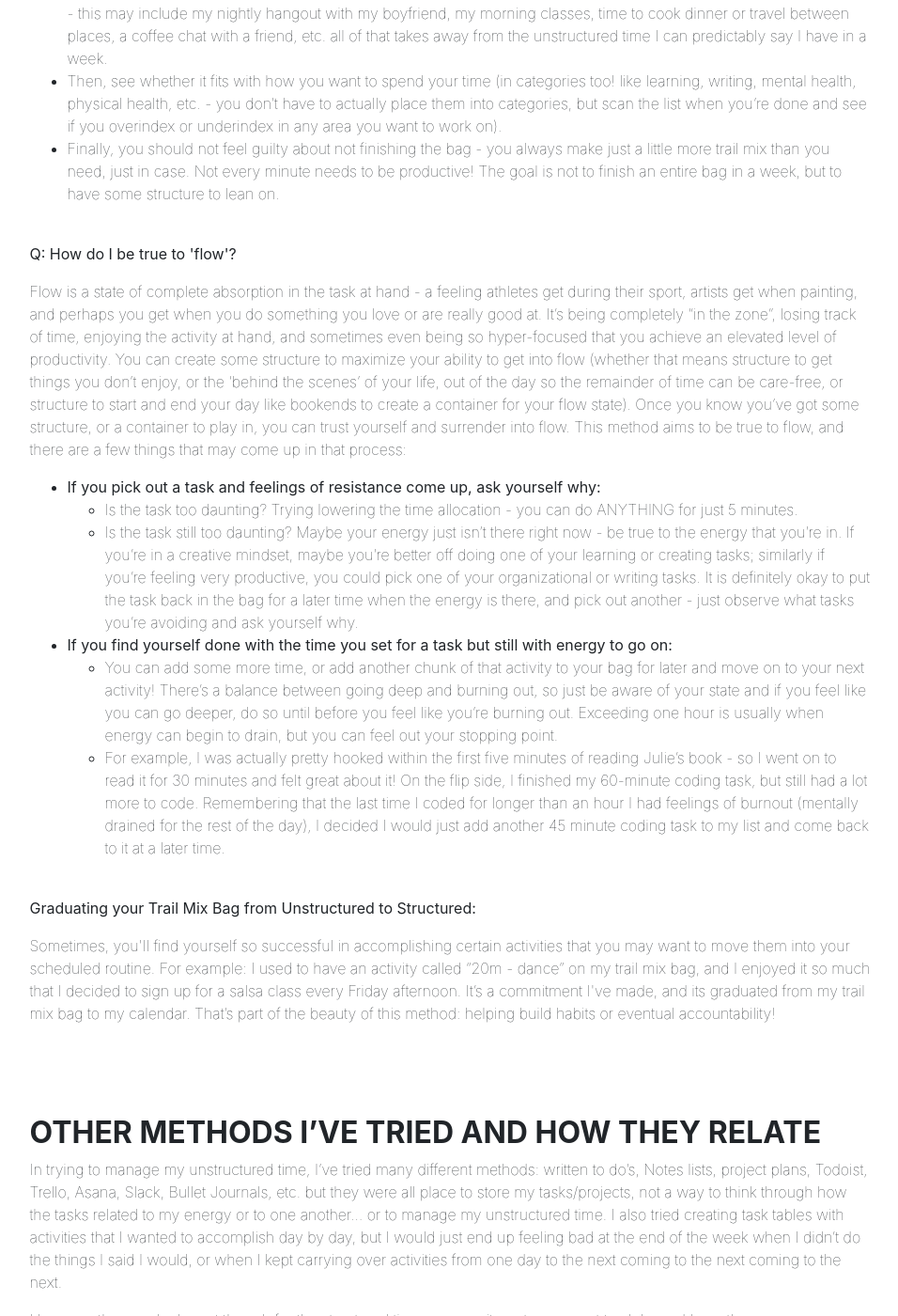
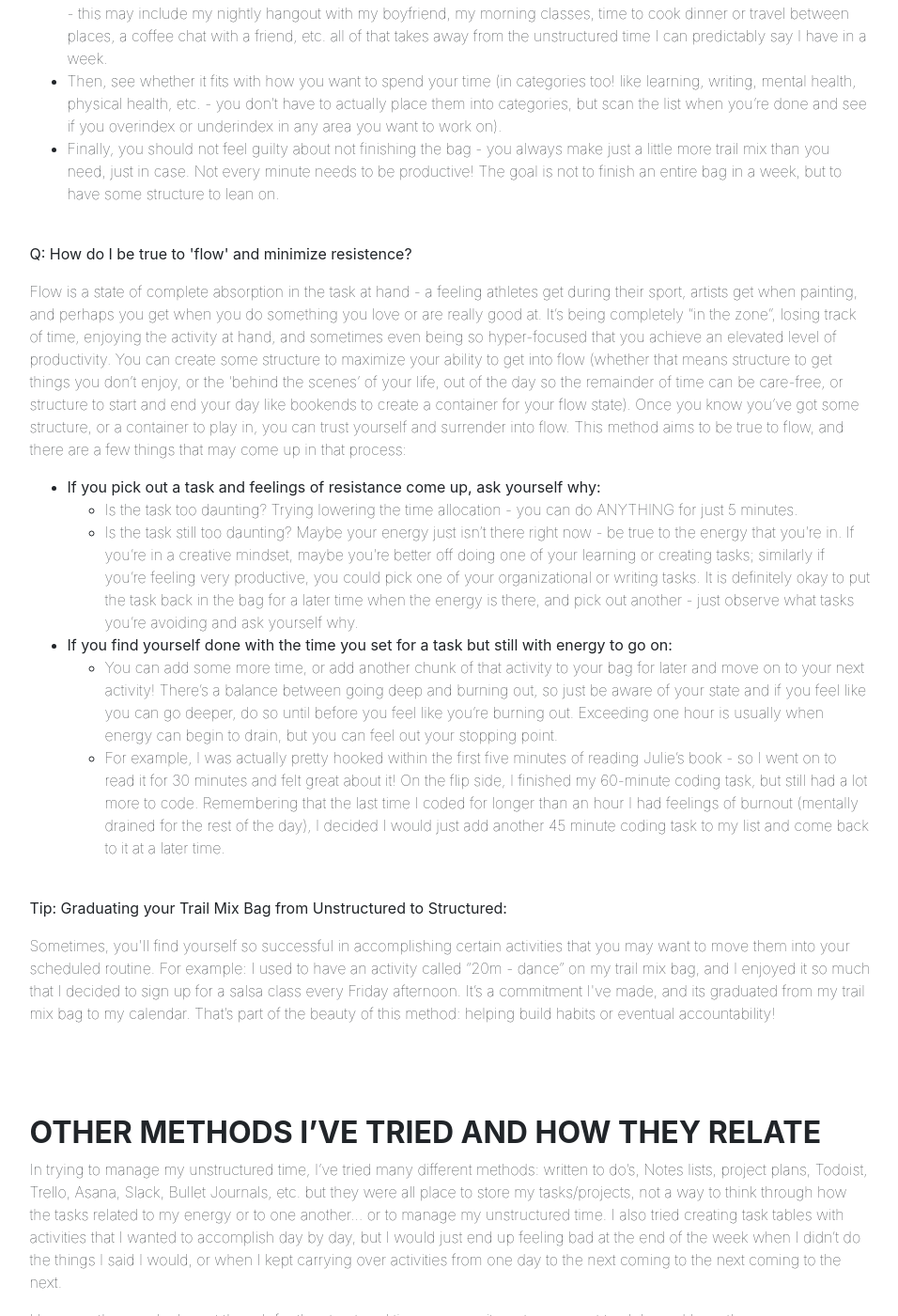
Before and after one commit to dalkat/dalkat.github.io, a Jekyll site: the page built from trailmix.md, in a window 1280 px wide and 1400 px high, scrolled down 5795 px. Shown: the whole window at 94% size, without its empty margins (161-1117 px from the left). Built offline with Jekyll 4.4.1, drawn with Linux system fonts in a browser that asks for light colours; nearby versions of some CDN libraries; some web fonts are replaced; library files that are not in the unit come from our copies.

Commit message:
TMM 3.0!

```diff
--- a/_layouts/trailmix.html
+++ b/_layouts/trailmix.html
@@ -132,7 +132,7 @@ layout: default-sub
 				</ul>
 			</p><br>
 
-			<p><strong>Q: How do I be true to 'flow'?</strong></p>
+			<p><strong>Q: How do I be true to 'flow' and minimize resistence?</strong></p>
 			<p>Flow is a state of complete absorption in the task at hand - a feeling athletes get during their sport, artists get when painting, and perhaps you get when you do something you love or are really good at. It&rsquo;s being completely &ldquo;in the zone&rdquo;, losing track of time, enjoying the activity at hand, and sometimes even being so hyper-focused that you achieve an elevated level of productivity. You can create some structure to maximize your ability to get into flow (whether that means structure to get things you don&rsquo;t enjoy, or the &lsquo;behind the scenes&rsquo; of your life, out of the day so the remainder of time can be care-free, or structure to start and end your day like bookends to create a container for your flow state). Once you know you&rsquo;ve got some structure, or a container to play in, you can trust yourself and surrender into flow. This method aims to be true to flow, and there are a few things that may come up in that process:
 				<ul>
 				<li><b>If you pick out a task and feelings of resistance come up, ask yourself why:</b></li>
@@ -149,7 +149,7 @@ layout: default-sub
 			</p><br>
 
 
-			<p><strong>Graduating your Trail Mix Bag from Unstructured to Structured:</strong></p>
+			<p><strong>Tip: Graduating your Trail Mix Bag from Unstructured to Structured:</strong></p>
 			<p>Sometimes, you'll find yourself so successful in accomplishing certain activities that you may want to move them into your scheduled routine. For example: I used to have an activity called &ldquo;20m - dance&rdquo; on my trail mix bag, and I enjoyed it so much that I decided to sign up for a salsa class every Friday afternoon. It&rsquo;s a commitment I've made, and its graduated from my trail mix bag to my calendar. That&rsquo;s part of the beauty of this method: helping build habits or eventual accountability!</p>
 
 			<p>&nbsp;</p>
@@ -165,7 +165,7 @@ layout: default-sub
 
 
 			<p>&nbsp;</p>
-			<h2><span style="color: #ff9900;"><b>I'd love to hear from you:</b>How has the Trail Mix Method fit into your own energy and time management? What has worked well for you, and what has been difficult? Shoot me a note at dkatan77 (at) gmail.</span></h2>
+			<h2><span style="color: #ff9900;"><b>I'd love to hear from you: </b>How has the Trail Mix Method fit into your own energy and time management? What has worked well for you, and what has been difficult? Shoot me a note at dkatan77 (at) gmail.</span></h2>
 			<p>&nbsp;</p>
 
           </div>
```
